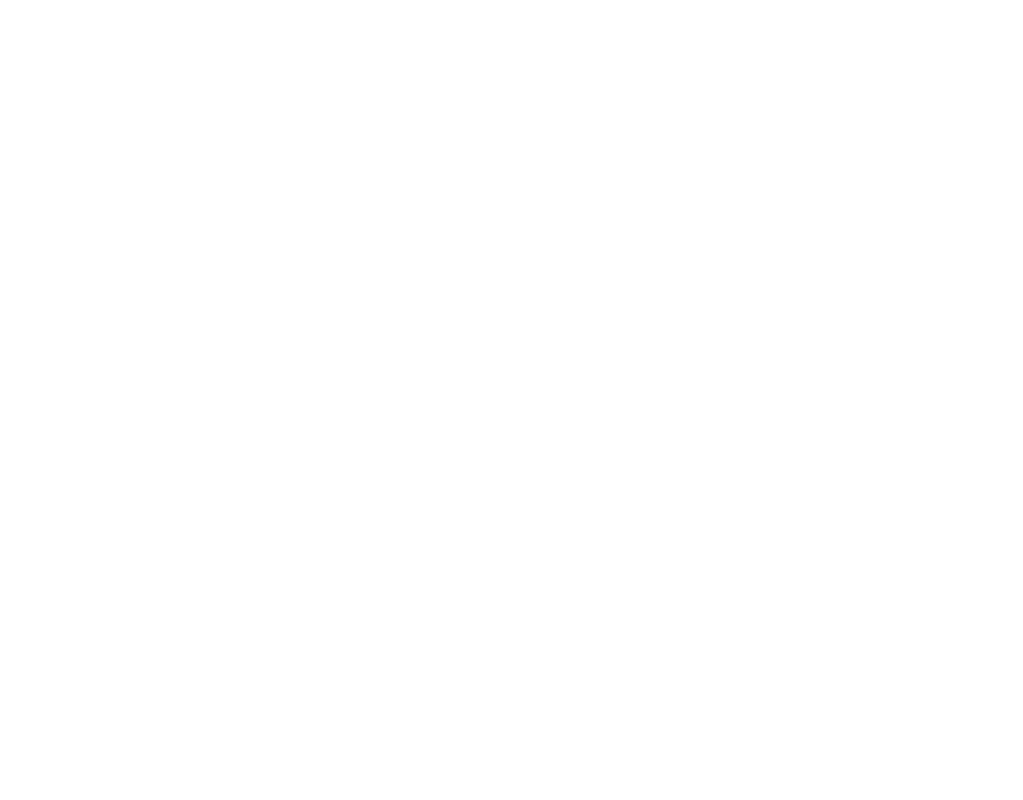
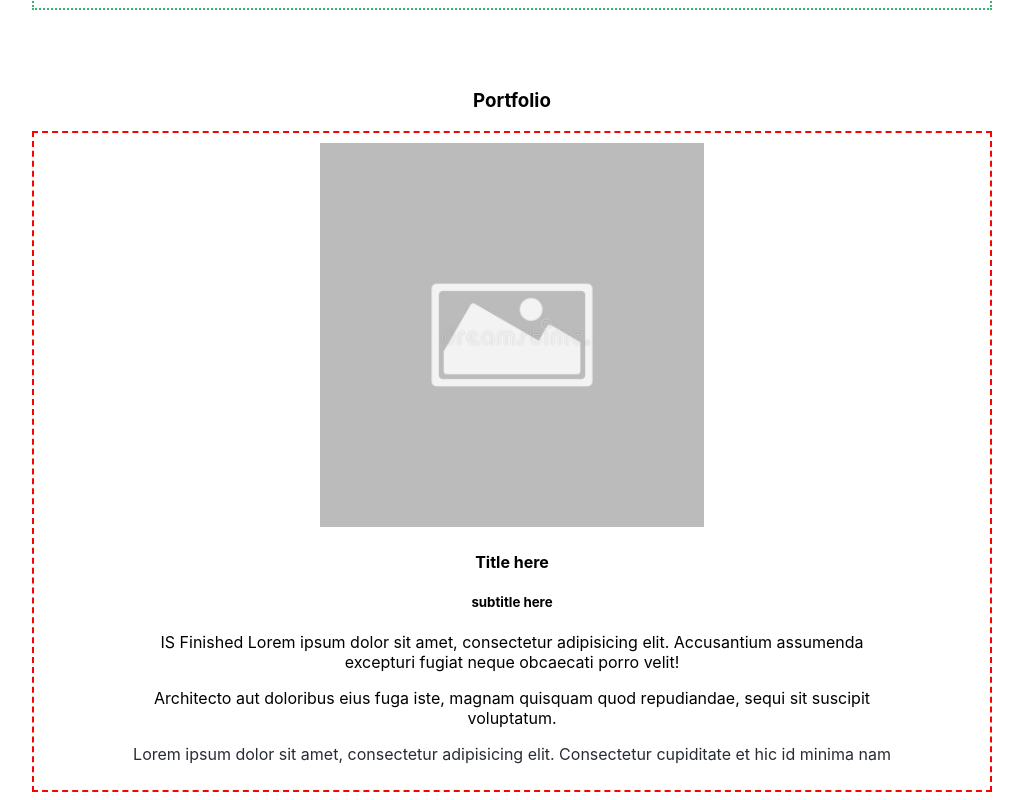
Before and after one commit to SeanDez/seandez.github.io, a React (Create React App) app: page / in a window 1280 px wide. Shown: the part 800-1600 px from the top of the page, without its empty margins (128-1151 px from the left). Before the commit the page ends 800 px from the top, so only its background shows below. Built offline with nearby package versions, Linux system fonts and the light colour scheme.

Commit message:
add portfolio seciton

```diff
--- a/src/App.css
+++ b/src/App.css
@@ -6,6 +6,11 @@
 
 #appContainer {
 
+}
+
+.section {
+  margin: 30px 0;
+  padding: 30px 0;
 }
 
 .App-logo {
--- a/src/components/BasicInfoCard.tsx
+++ b/src/components/BasicInfoCard.tsx
@@ -11,7 +11,7 @@
 
 
   return (
-    <BasicInfoContainer>
+    <OuterContainer>
       <SelfImageContainer>
         <SelfImage src={require("../images/self.jpg")} />
       </SelfImageContainer>
@@ -21,21 +21,22 @@
         <p>Check out my projects below. I'm most proud of...</p>
         <p>You can contact me through the form towards the bottom of the page if you'd like to get in touch about something</p>
       </TextContainer>
-    </BasicInfoContainer>
+    </OuterContainer>
   )
 }
 
-const BasicInfoContainer = styled.div`
+const OuterContainer = styled.div`
   border: 2px dotted mediumseagreen;
   display: flex;
   flex-flow: row wrap;
   justify-content: space-around;
+  margin: 30px 0;
+  padding: 30px 0;
 `;
 
 const SelfImageContainer = styled.div`
   width: 30vw;
   border: 2px dashed purple;
-  height: auto;
 `;
 
 const SelfImage = styled.img`
--- a/src/components/Portfolio.tsx
+++ b/src/components/Portfolio.tsx
@@ -1,14 +1,110 @@
 import * as React from "react";
+import {useState} from "react";
+import styled from "styled-components";
+
+
+// --------------- Props type definition
+
+type PortfolioItemData = {
+  image : {
+    url : string
+    , alt : string
+  }
+  , title : string
+  , subtitle? : string
+  , body : {
+    main : string[],
+    secondary? : string[]
+  }
+  , isFinished : boolean
+}
 
 type Props = {
-  portfolioData : { key1 : string }
+  portfolioData : PortfolioItemData[]
 }
+
+// --------------- Component
 
 export default (props: Props) => {
 
+  const generatePortfolioItemsJsx = (isFinished: boolean) => {
+    const portfolioItems = props.portfolioData
+      .filter(object => object.isFinished === isFinished)
+      .map(object => (
+        <SinglePortfolioItemContainer>
+          <ImageContainer key={object.title}>
+            <Image
+              src={require(`../images/image_placeholder.jpg`)}
+              alt={`${object.image.alt}`}
+            />
+          </ImageContainer>
+          <TextContainer>
+            <h4>{object.title}</h4>
+            {/* render subtitle only if there's a value*/}
+            {object.subtitle && <h5>{object.subtitle}</h5>}
+
+            {/* body paragraphs from array */}
+            {object.body.main.map(string => (
+              <p>{string}</p>
+            ))}
+            {object.body.secondary && object.body.secondary.map(string => (
+              <SecondaryBodyText>{string}</SecondaryBodyText>
+            ))}
+          </TextContainer>
+        </SinglePortfolioItemContainer>
+      ));
+
+    return portfolioItems;
+  };
+
+
+  // state for pending items, since it is variable
+  const portfolioItemsInProgress = useState(generatePortfolioItemsJsx(false));
+
+
   return (
-    <div>
+    <OuterContainer>
+      <h3>Portfolio</h3>
+      {generatePortfolioItemsJsx(true)}
 
-    </div>
+      {/* conditionally render the pending project(s) */}
+      {portfolioItemsInProgress.length > 0 && <h5>Current Projects I'm Working On</h5> }
+      {portfolioItemsInProgress}
+
+    </OuterContainer>
   )
 }
+
+// --------------- Styled components
+
+const OuterContainer = styled.div`
+  margin: 30px 0;
+  padding: 30px 0;
+`;
+
+const ImageContainer = styled.div`
+  width: 30vw;
+`;
+
+const Image = styled.img`
+  width: 100%;
+  height: auto;
+`;
+
+const TextContainer = styled.div`
+  max-width: 60vw;
+`;
+
+const SecondaryBodyText = styled.p`
+  color: #282c34;
+`;
+
+const SinglePortfolioItemContainer = styled.div`
+  margin: 10px 0;
+  padding: 10px 0;
+  display: flex;
+  flex-flow: row wrap;
+  justify-content: space-around;
+  align-items: center;
+  border: 2px dashed red;
+`;
--- a/src/data/portFolio.js
+++ b/src/data/portFolio.js
@@ -1,5 +1,29 @@
-const data = {
-  key1 : 'val1'
-};
+const data = [
+  {
+    image: {
+      url   : 'self.jpg'
+      , alt : 'alt text here'
+    },
+    title : "Title here",
+    subtitle : "subtitle here",
+    body : {
+      main : ["IS Finished Lorem ipsum dolor sit amet, consectetur adipisicing elit. Accusantium assumenda excepturi fugiat neque obcaecati porro velit!", "Architecto aut doloribus eius fuga iste, magnam quisquam quod repudiandae, sequi sit suscipit voluptatum."],
+      secondary : ["Lorem ipsum dolor sit amet, consectetur adipisicing elit. Consectetur cupiditate et hic id minima nam"]
+    },
+    isFinished : true
+  }, {
+    image: {
+      url   : 'self.jpg'
+      , alt : 'alt text here'
+    },
+    title : "Title here",
+    subtitle : "subtitle here",
+    body : {
+      main : ["NOT finished Lorem ipsum dolor sit amet, consectetur adipisicing elit. Accusantium assumenda excepturi fugiat neque obcaecati porro velit!", "Architecto aut doloribus eius fuga iste, magnam quisquam quod repudiandae, sequi sit suscipit voluptatum."],
+      secondary : ["Lorem ipsum dolor sit amet, consectetur adipisicing elit. Consectetur cupiditate et hic id minima nam"]
+    },
+    isFinished : false
+  }
+];
 
 export default data;
```
Also changed, not shown: src/components/self.jpg (added), src/images/image_placeholder.jpg (added).
